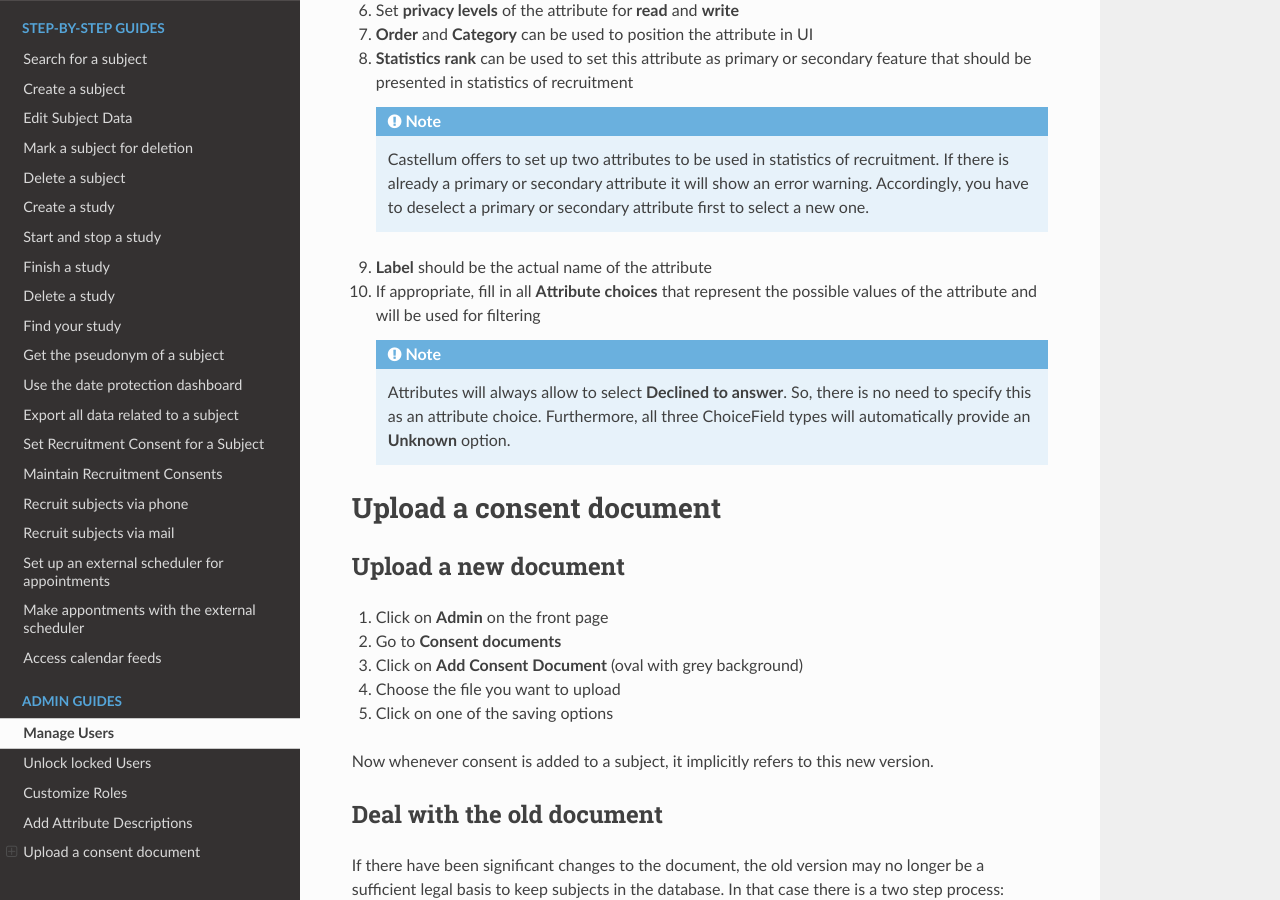
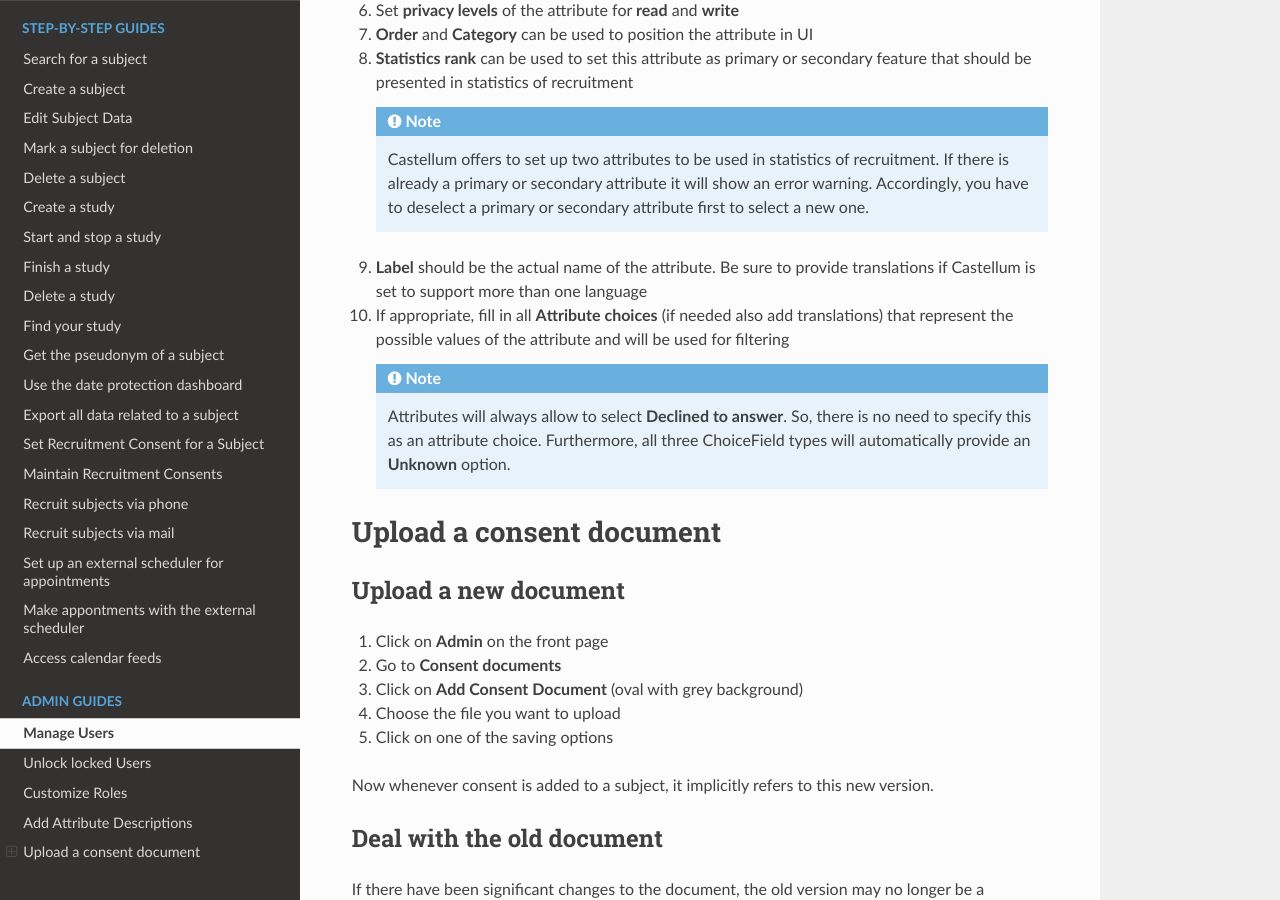
Before and after one commit to DouglasNeuroInformatics/castellum, a Sphinx documentation site: the page built from source/guides/admin.rst, in a window 1280 px wide and 900 px high, scrolled down 1338 px. Built offline with Sphinx 7.4.7 and the Read the Docs theme 2.0.0, drawn with Linux system fonts in a browser that asks for light colours.

Commit message:
mention translations for attribute label / choice

```diff
--- a/source/guides/admin.rst
+++ b/source/guides/admin.rst
@@ -74,9 +74,11 @@ only very few attributes that can be seen as commonly used at every institute.
         will show an error warning. Accordingly, you have to deselect a primary
         or secondary attribute first to select a new one.
 
-9.  **Label** should be the actual name of the attribute
-10. If appropriate, fill in all **Attribute choices** that represent the
-    possible values of the attribute and will be used for filtering
+9.  **Label** should be the actual name of the attribute. Be sure to provide
+    translations if Castellum is set to support more than one language
+10. If appropriate, fill in all **Attribute choices** (if needed also add
+    translations) that represent the possible values of the attribute and will
+    be used for filtering
 
     .. note::
         Attributes will always allow to select **Declined to answer**. So, there
```
